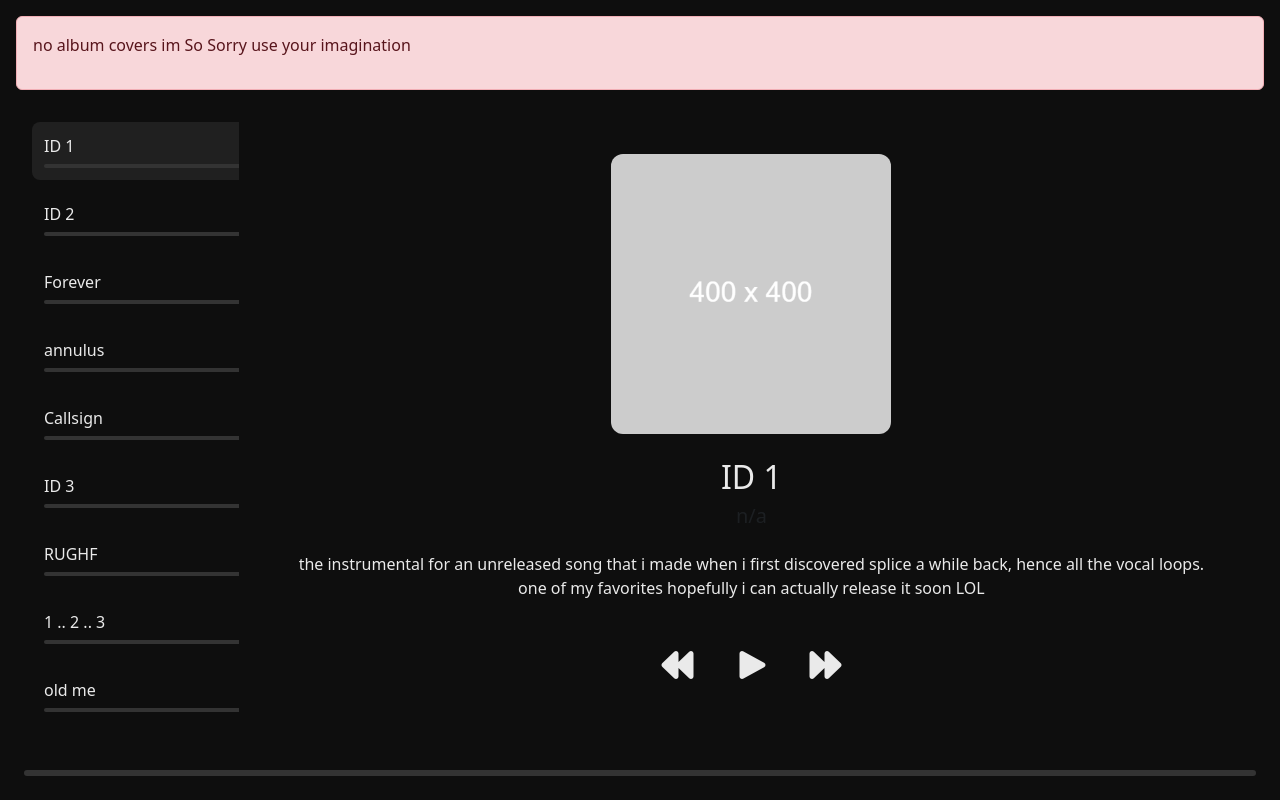
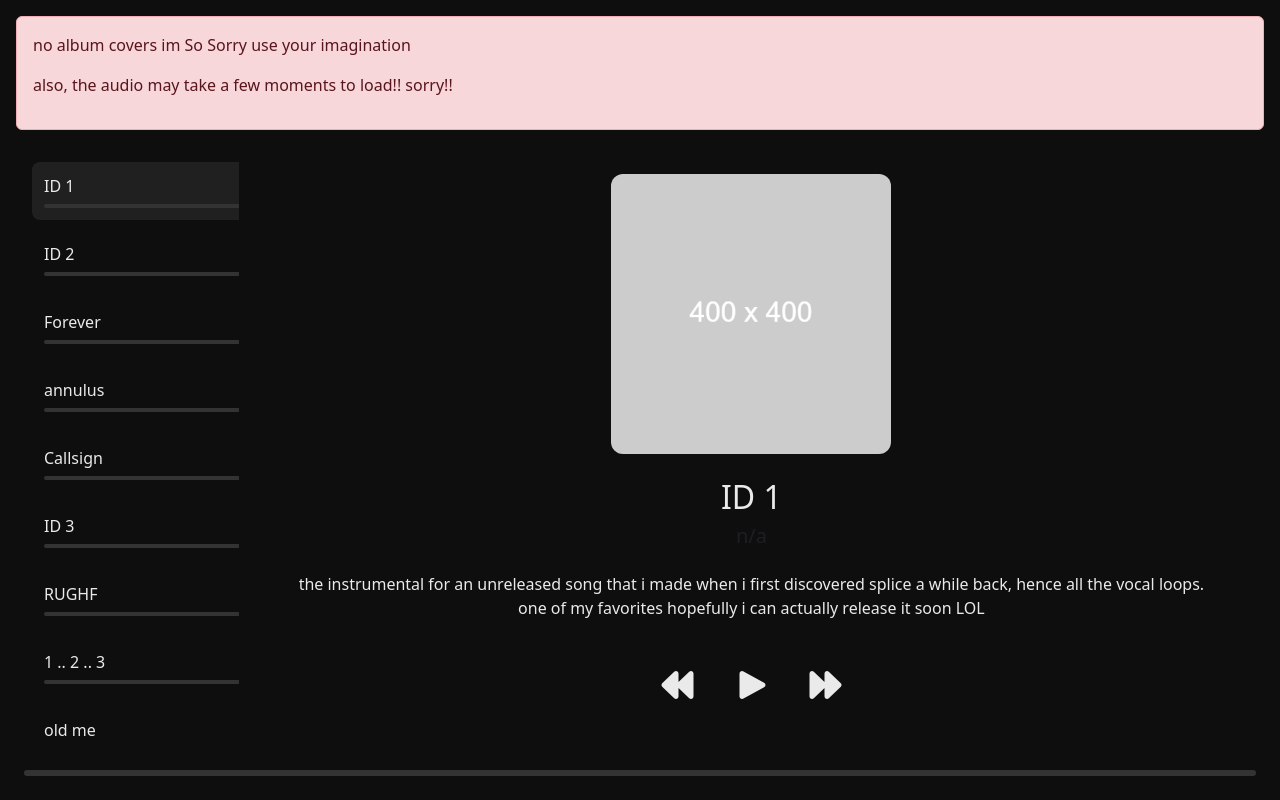
Before and after one commit to meteoror/songsite, a React (Vite) app: page / in a window 1280 px wide. Built offline with nearby package versions, Linux system fonts and the light colour scheme.

Commit message:
fixed error message bc this site ratchet as hell

```diff
--- a/src/App.tsx
+++ b/src/App.tsx
@@ -13,6 +13,7 @@ export default function App() {
       <div className="flex-shrink-0">
         <div className="alert alert-danger mb-3">
           <p>no album covers im So Sorry use your imagination</p>
+          <p>also, the audio may take a few moments to load!! sorry!!</p>
         </div>
       </div>
 
```
